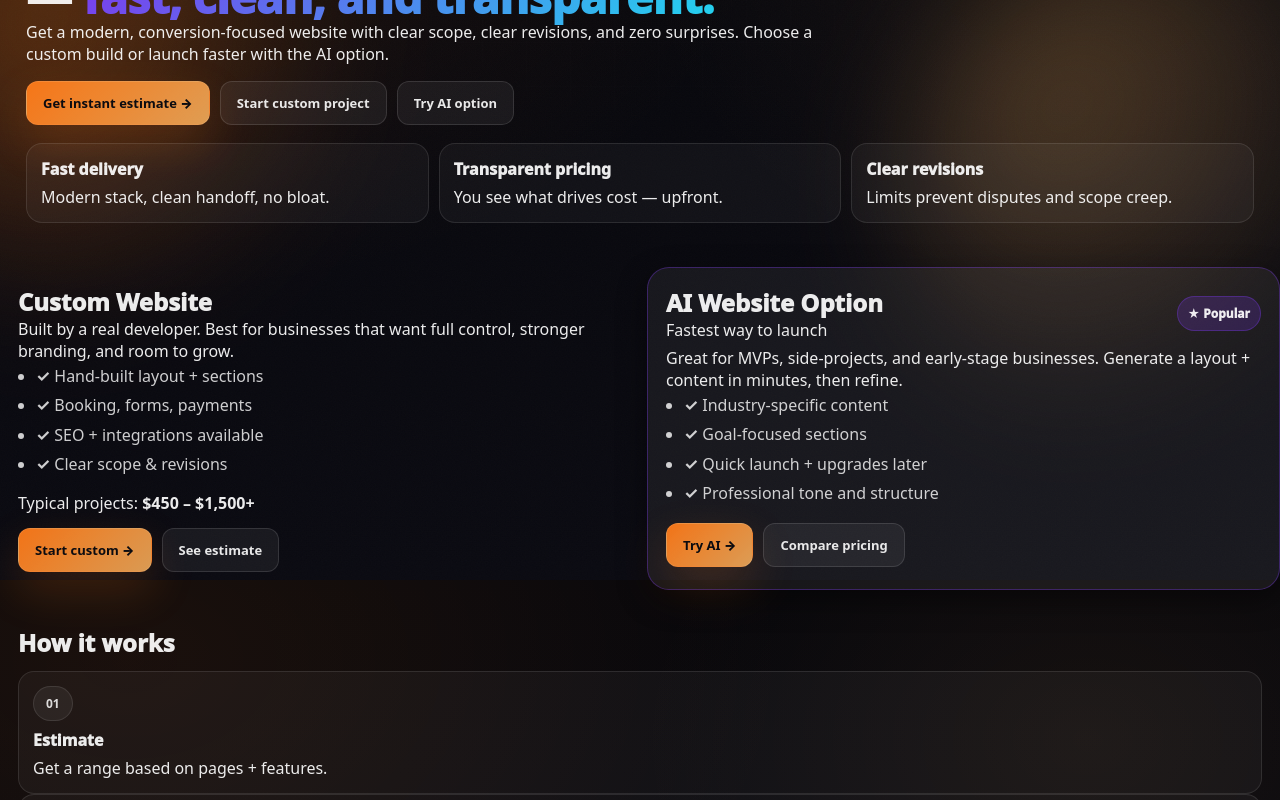
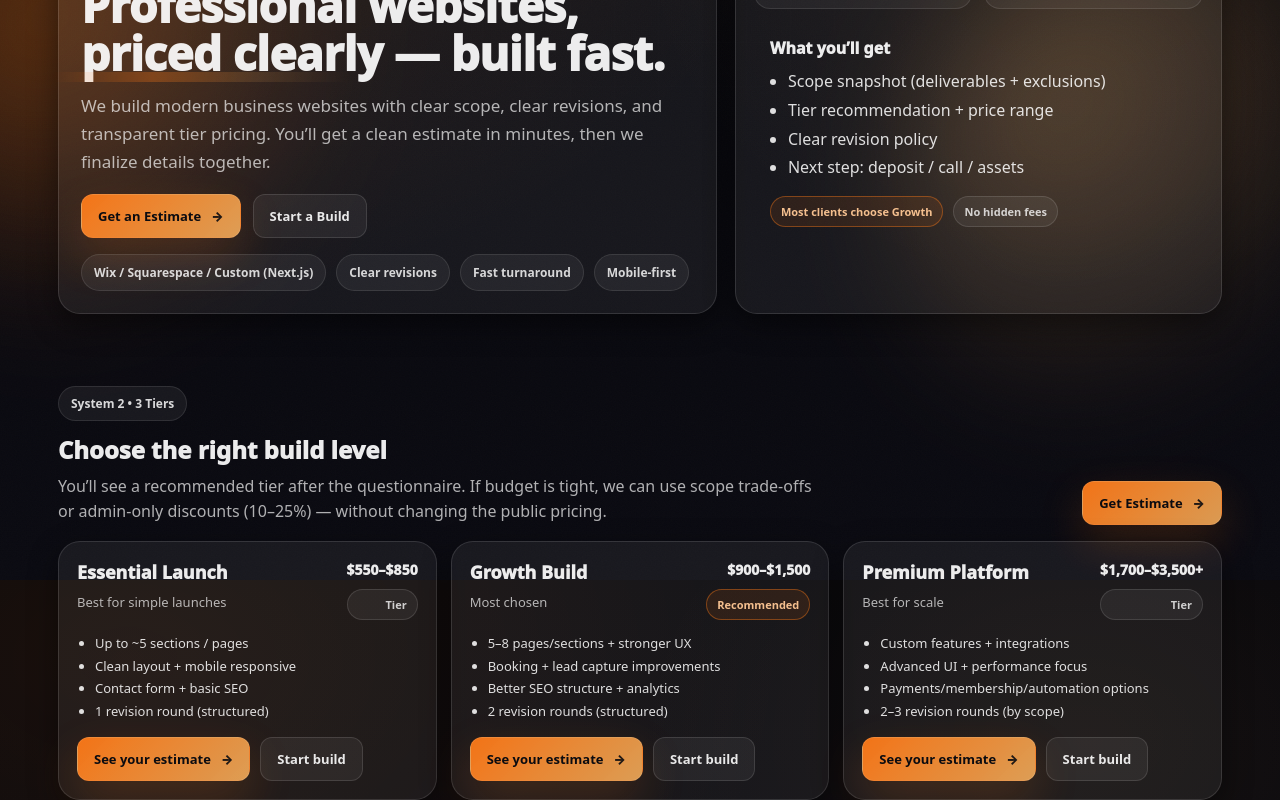
Before and after one commit to kkoly10/website-builder, a Next.js app: page / in a window 1280 px wide. Shown: the part 220-1020 px from the top of the page. Built offline with nearby package versions, Linux system fonts and the light colour scheme.

Commit message:
Update page.tsx

```diff
--- a/app/page.tsx
+++ b/app/page.tsx
@@ -4,153 +4,197 @@ export const dynamic = "force-dynamic";
 
 export default function Home() {
   return (
-    <main style={{ display: "grid", gap: 18 }}>
+    <main className="container">
       {/* HERO */}
-      <section className="glass" style={{ padding: 26, overflow: "hidden" }}>
-        <div className="kicker">Websites that convert</div>
+      <section className="hero">
+        <div className="heroGrid">
+          <div className="card cardHover heroCopy">
+            <div className="kicker">CrecyStudio • Custom Websites</div>
 
-        <div className="h1" style={{ marginTop: 10, maxWidth: 980 }}>
-          Professional websites, built the right way —{" "}
-          <span
-            style={{
-              background:
-                "linear-gradient(135deg, rgba(124,58,237,1), rgba(34,211,238,1))",
-              WebkitBackgroundClip: "text",
-              backgroundClip: "text",
-              color: "transparent",
-            }}
-          >
-            fast, clean, and transparent.
-          </span>
-        </div>
+            <h1 className="h1" style={{ marginTop: 14 }}>
+              Professional websites,{" "}
+              <span className="underline">priced clearly</span> — built fast.
+            </h1>
 
-        <div className="p" style={{ maxWidth: 820 }}>
-          Get a modern, conversion-focused website with clear scope, clear revisions, and zero
-          surprises. Choose a custom build or launch faster with the AI option.
-        </div>
+            <p>
+              We build modern business websites with clear scope, clear revisions,
+              and transparent tier pricing. You’ll get a clean estimate in minutes,
+              then we finalize details together.
+            </p>
 
-        <div style={{ display: "flex", gap: 10, flexWrap: "wrap", marginTop: 16 }}>
+            <div className="heroActions">
               <Link href="/estimate" className="btn btnPrimary">
-            Get instant estimate →
+                Get an Estimate <span className="btnArrow">→</span>
               </Link>
               <Link href="/build" className="btn btnGhost">
-            Start custom project
-          </Link>
-          <Link href="/ai" className="btn btnGhost">
-            Try AI option
+                Start a Build
               </Link>
             </div>
 
-        <div style={{ display: "grid", gap: 10, gridTemplateColumns: "repeat(auto-fit, minmax(240px, 1fr))", marginTop: 18 }}>
-          <Stat title="Fast delivery" desc="Modern stack, clean handoff, no bloat." />
-          <Stat title="Transparent pricing" desc="You see what drives cost — upfront." />
-          <Stat title="Clear revisions" desc="Limits prevent disputes and scope creep." />
-        </div>
-      </section>
-
-      {/* OPTIONS */}
-      <section style={{ display: "grid", gap: 14, gridTemplateColumns: "repeat(auto-fit, minmax(280px, 1fr))" }}>
-        <div className="glass" style={{ padding: 18 }}>
-          <div className="h2">Custom Website</div>
-          <div className="p">
-            Built by a real developer. Best for businesses that want full control, stronger branding,
-            and room to grow.
-          </div>
-
-          <div className="hr" />
-
-          <ul style={{ margin: 0, paddingLeft: 18, lineHeight: 1.85, color: "rgba(255,255,255,0.80)" }}>
-            <li><strong>✓</strong> Hand-built layout + sections</li>
-            <li><strong>✓</strong> Booking, forms, payments</li>
-            <li><strong>✓</strong> SEO + integrations available</li>
-            <li><strong>✓</strong> Clear scope & revisions</li>
-          </ul>
-
-          <div className="small" style={{ marginTop: 12 }}>
-            Typical projects: <strong>$450 – $1,500+</strong>
-          </div>
-
-          <div style={{ display: "flex", gap: 10, flexWrap: "wrap", marginTop: 14 }}>
-            <Link href="/build" className="btn btnPrimary">Start custom →</Link>
-            <Link href="/estimate" className="btn btnGhost">See estimate</Link>
+            <div className="pills">
+              <span className="pill">Wix / Squarespace / Custom (Next.js)</span>
+              <span className="pill">Clear revisions</span>
+              <span className="pill">Fast turnaround</span>
+              <span className="pill">Mobile-first</span>
             </div>
           </div>
 
-        <div className="card" style={{ padding: 18, border: "1px solid rgba(124,58,237,0.35)" }}>
-          <div style={{ display: "flex", alignItems: "center", justifyContent: "space-between", gap: 10 }}>
-            <div>
-              <div className="h2">AI Website Option</div>
-              <div className="small">Fastest way to launch</div>
+          <div className="card heroSide">
+            <div className="statRow">
+              <div className="stat">
+                <div className="statNum">$550+</div>
+                <div className="statLab">Start price (System 2)</div>
               </div>
-            <div
-              style={{
-                padding: "8px 10px",
-                borderRadius: 999,
-                background: "rgba(124,58,237,0.20)",
-                border: "1px solid rgba(124,58,237,0.35)",
-                fontWeight: 950,
-                fontSize: 12,
-              }}
-            >
-              ★ Popular
+              <div className="stat">
+                <div className="statNum">1–3 wks</div>
+                <div className="statLab">Typical timeline</div>
               </div>
             </div>
 
-          <div className="p" style={{ marginTop: 6 }}>
-            Great for MVPs, side-projects, and early-stage businesses. Generate a layout + content in
-            minutes, then refine.
+            <div className="cardInner" style={{ padding: 16 }}>
+              <div style={{ fontWeight: 950, marginBottom: 8 }}>
+                What you’ll get
               </div>
-
-          <div className="hr" />
-
-          <ul style={{ margin: 0, paddingLeft: 18, lineHeight: 1.85, color: "rgba(255,255,255,0.80)" }}>
-            <li><strong>✓</strong> Industry-specific content</li>
-            <li><strong>✓</strong> Goal-focused sections</li>
-            <li><strong>✓</strong> Quick launch + upgrades later</li>
-            <li><strong>✓</strong> Professional tone and structure</li>
+              <ul style={{ margin: 0, paddingLeft: 18, lineHeight: 1.8, color: "rgba(255,255,255,0.86)" }}>
+                <li>Scope snapshot (deliverables + exclusions)</li>
+                <li>Tier recommendation + price range</li>
+                <li>Clear revision policy</li>
+                <li>Next step: deposit / call / assets</li>
               </ul>
 
-          <div style={{ display: "flex", gap: 10, flexWrap: "wrap", marginTop: 14 }}>
-            <Link href="/ai" className="btn btnPrimary">Try AI →</Link>
-            <Link href="/estimate" className="btn btnGhost">Compare pricing</Link>
+              <div style={{ marginTop: 14, display: "flex", gap: 10, flexWrap: "wrap" }}>
+                <span className="badge badgeHot">Most clients choose Growth</span>
+                <span className="badge">No hidden fees</span>
+              </div>
+            </div>
           </div>
         </div>
       </section>
 
-      {/* PROOF / TRUST */}
-      <section className="glass" style={{ padding: 18 }}>
-        <div className="h2">How it works</div>
-        <div className="grid2" style={{ marginTop: 12 }}>
-          <Step n="01" title="Estimate" desc="Get a range based on pages + features." />
-          <Step n="02" title="Scope check" desc="Quick call/message to confirm details." />
-          <Step n="03" title="Build + review" desc="You get a link to review and request revisions." />
-          <Step n="04" title="Launch" desc="We publish and hand off with next steps." />
+      {/* PRICING TIERS */}
+      <section className="section">
+        <div style={{ display: "flex", alignItems: "end", justifyContent: "space-between", gap: 12, flexWrap: "wrap" }}>
+          <div>
+            <div className="kicker">System 2 • 3 Tiers</div>
+            <h2 className="h2" style={{ marginTop: 12 }}>
+              Choose the right build level
+            </h2>
+            <div style={{ color: "rgba(255,255,255,0.68)", marginTop: 8, maxWidth: 760, lineHeight: 1.6 }}>
+              You’ll see a recommended tier after the questionnaire. If budget is tight,
+              we can use scope trade-offs or admin-only discounts (10–25%) — without changing the public pricing.
+            </div>
           </div>
 
-        <div className="hr" />
+          <Link className="btn btnPrimary" href="/estimate">
+            Get Estimate <span className="btnArrow">→</span>
+          </Link>
+        </div>
 
-        <div style={{ display: "flex", gap: 10, flexWrap: "wrap" }}>
-          <Link href="/estimate" className="btn btnPrimary">Get estimate →</Link>
-          <Link href="/build" className="btn btnGhost">Start custom</Link>
-          <Link href="/coming-soon" className="btn btnGhost">E-commerce support</Link>
+        <div className="tierGrid" style={{ marginTop: 16 }}>
+          <TierCard
+            name="Essential Launch"
+            price="$550–$850"
+            badge="Best for simple launches"
+            bullets={[
+              "Up to ~5 sections / pages",
+              "Clean layout + mobile responsive",
+              "Contact form + basic SEO",
+              "1 revision round (structured)",
+            ]}
+          />
+
+          <TierCard
+            name="Growth Build"
+            price="$900–$1,500"
+            badge="Most chosen"
+            hot
+            bullets={[
+              "5–8 pages/sections + stronger UX",
+              "Booking + lead capture improvements",
+              "Better SEO structure + analytics",
+              "2 revision rounds (structured)",
+            ]}
+          />
+
+          <TierCard
+            name="Premium Platform"
+            price="$1,700–$3,500+"
+            badge="Best for scale"
+            bullets={[
+              "Custom features + integrations",
+              "Advanced UI + performance focus",
+              "Payments/membership/automation options",
+              "2–3 revision rounds (by scope)",
+            ]}
+          />
         </div>
       </section>
+
+      {/* PROCESS */}
+      <section className="section">
+        <div className="card cardInner">
+          <div className="kicker">Professional process</div>
+          <h2 className="h2" style={{ marginTop: 12 }}>How it works</h2>
+
+          <div style={{ display: "grid", gap: 12, marginTop: 14 }}>
+            <Step n="1" title="Fast estimate" desc="Answer a quick questionnaire and get tier + range." />
+            <Step n="2" title="Scope snapshot" desc="We confirm pages, features, timeline, revisions, exclusions." />
+            <Step n="3" title="Deposit + build" desc="You pay a deposit, we build fast with clear milestones." />
+          </div>
+        </div>
+      </section>
+
+      {/* FOOTER SPACER */}
+      <section className="sectionSm" />
     </main>
   );
 }
 
-function Stat({ title, desc }: { title: string; desc: string }) {
+function TierCard({
+  name,
+  price,
+  bullets,
+  badge,
+  hot,
+}: {
+  name: string;
+  price: string;
+  bullets: string[];
+  badge: string;
+  hot?: boolean;
+}) {
   return (
-    <div
-      style={{
-        padding: 14,
-        borderRadius: 16,
-        border: "1px solid rgba(255,255,255,0.10)",
-        background: "rgba(255,255,255,0.04)",
-      }}
-    >
-      <div style={{ fontWeight: 950, marginBottom: 6 }}>{title}</div>
-      <div className="small">{desc}</div>
+    <div className={`card cardHover`}>
+      <div className="cardInner">
+        <div className="tierHead">
+          <div>
+            <div className="tierName">{name}</div>
+            <div className="tierSub">{badge}</div>
+          </div>
+
+          <div style={{ textAlign: "right" }}>
+            <div className="tierPrice">{price}</div>
+            <div className={`badge ${hot ? "badgeHot" : ""}`} style={{ marginTop: 10 }}>
+              {hot ? "Recommended" : "Tier"}
+            </div>
+          </div>
+        </div>
+
+        <ul className="tierList">
+          {bullets.map((b) => (
+            <li key={b}>{b}</li>
+          ))}
+        </ul>
+
+        <div className="tierCTA">
+          <Link className="btn btnPrimary" href="/estimate">
+            See your estimate <span className="btnArrow">→</span>
+          </Link>
+          <Link className="btn btnGhost" href="/build">
+            Start build
+          </Link>
+        </div>
+      </div>
     </div>
   );
 }
@@ -158,16 +202,35 @@ function Stat({ title, desc }: { title: string; desc: string }) {
 function Step({ n, title, desc }: { n: string; title: string; desc: string }) {
   return (
     <div
+      className="card"
       style={{
-        padding: 14,
-        borderRadius: 16,
-        border: "1px solid rgba(255,255,255,0.10)",
         background: "rgba(255,255,255,0.04)",
+        borderColor: "rgba(255,255,255,0.10)",
       }}
     >
-      <div className="kicker" style={{ marginBottom: 8 }}>{n}</div>
-      <div style={{ fontWeight: 950, marginBottom: 6 }}>{title}</div>
-      <div className="small">{desc}</div>
+      <div className="cardInner" style={{ display: "flex", gap: 14, alignItems: "flex-start" }}>
+        <div
+          style={{
+            width: 34,
+            height: 34,
+            borderRadius: 12,
+            display: "grid",
+            placeItems: "center",
+            fontWeight: 950,
+            background: "rgba(255,122,24,0.14)",
+            border: "1px solid rgba(255,122,24,0.30)",
+            color: "rgba(255,200,150,0.95)",
+          }}
+        >
+          {n}
+        </div>
+        <div>
+          <div style={{ fontWeight: 950 }}>{title}</div>
+          <div style={{ color: "rgba(255,255,255,0.68)", marginTop: 4, lineHeight: 1.5 }}>
+            {desc}
+          </div>
+        </div>
+      </div>
     </div>
   );
 }
```
Lines whose indentation alone changed are shown as unchanged.
